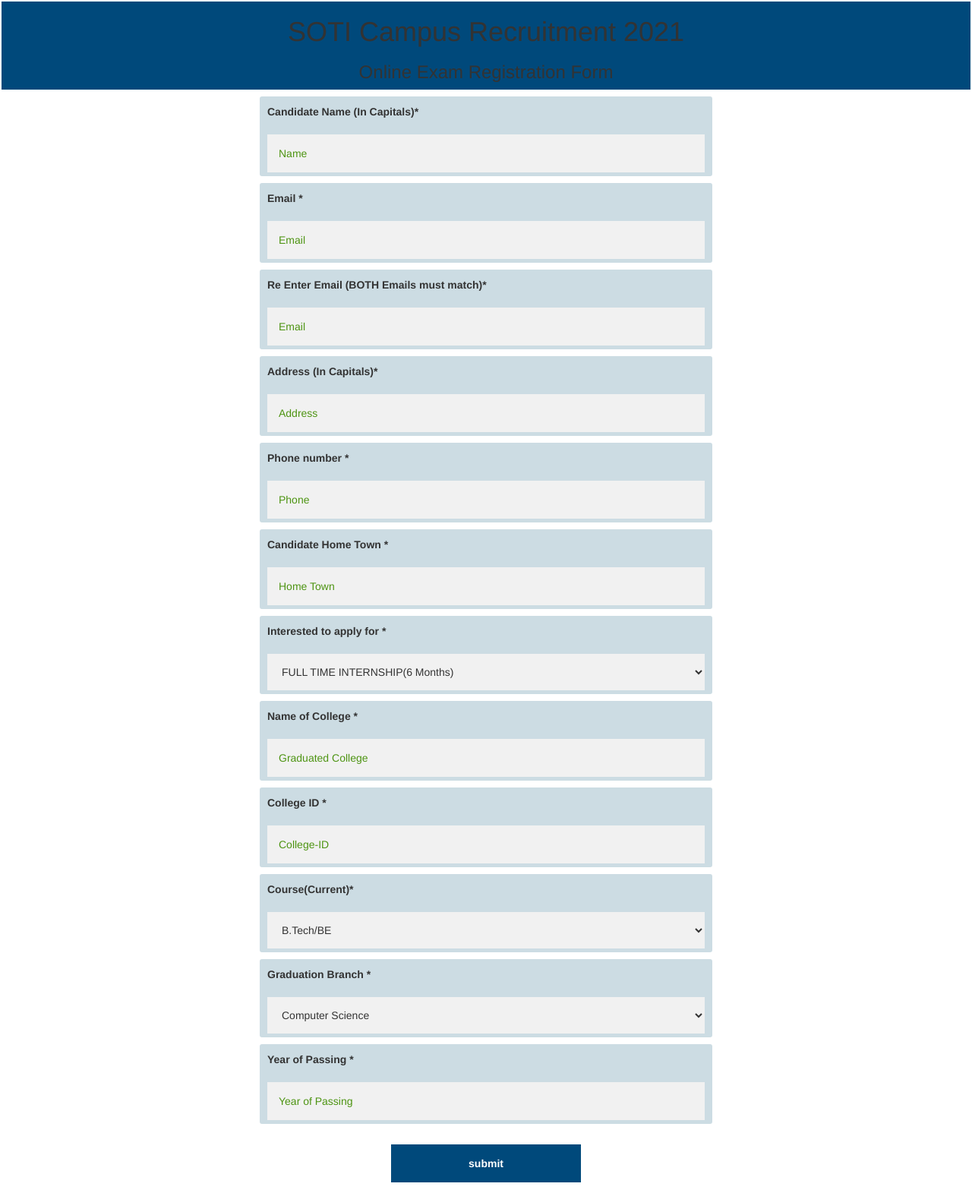
After one commit to naveenmm/datacheck, a PHP site: page /register.php in a window 1280 px wide. The commit adds this page. Shown: the whole page at 76% size. Run offline with PHP 8.4, Linux system fonts and the light colour scheme.

Commit message:
Changes made for new data. Added registration page

```diff
--- a/edit.js
+++ b/edit.js
@@ -17,8 +17,8 @@ function post_edited() {
     form.action = 'update.php';
     var mail = document.createElement('input');
     var phone = document.createElement('input');
-    var graduation_college = document.createElement('input');
-    var post_graduation_college = document.createElement('input');
+    var college = document.createElement('input');
+
     var name = document.createElement('input');
     var collegeid = document.createElement('input');
     name.type = 'hidden';
@@ -33,44 +33,18 @@ function post_edited() {
     phone.type = 'hidden';
     phone.name = 'phone';
     phone.value = document.getElementById('phone').value;
-    graduation_college.type = 'hidden';
-    graduation_college.name = 'graduationCollege';
-    if (document.getElementById('graduationCollege')) {
-        graduation_college.value = document.getElementById('graduationCollege').value;
+    college.type = 'hidden';
+    college.name = 'college';
+    college.value = document.getElementById('college').value;
+    /*if (document.getElementById('college')) {
+        college.value = document.getElementById('college').value;
     }
     else {
-        graduation_college.value = "";
-    }
-
-    post_graduation_college.type = 'hidden';
-    post_graduation_college.name = 'post_graduationCollege';
-    post_graduation_college.value = document.getElementById('post_graduationCollege').value;
-
+        college.value = "";
+    }*/
     form.appendChild(mail);
     form.appendChild(phone)
-    form.appendChild(graduation_college)
-    form.appendChild(post_graduation_college)
+    form.appendChild(college)
     document.body.appendChild(form);
     form.submit();
 }
-
-function display_details() {
-    //document.getElementById('details_confirm').innerHTML="email:"+document.getElementById('email').value;
-    if (!document.getElementById('graduationCollege')) {
-        var grad = "nil";
-    }
-    else {
-        var grad = document.getElementById('graduationCollege').value;
-    }
-    if (!document.getElementById('post_graduationCollege')) {
-        var postgrad = "nil";
-    }
-    else {
-        var postgrad = document.getElementById('post_graduationCollege').value;
-    }
-    var details = "Name:" + document.getElementById('name').value + "\nCollegeid:" + document.getElementById('collegeid').value + "\nEmail:" + document.getElementById('email').value + "\nPhone:" + document.getElementById('phone').value + "\nGraduation College:" + grad + "\nPOST-Graduation College:" + postgrad;
-    document.createTextNode(details);
-    //document.getElementById('details_confirm').appendChild(document.createTextNode("Name:"+document.getElementById('name').value));
-    //document.getElementById('details_confirm').appendChild(document.createTextNode("\nCollegeid:"+document.getElementById('collegeid').value));
-    //document.getElementById('details_confirm').innerHTML(details);
-}
--- /dev/null
+++ b/register.php
@@ -0,0 +1,122 @@
+<?php include_once "db.php"; ?>
+<html lang="en">
+<head>
+    <meta charset="UTF-8">
+    <meta name="viewport" content="width=device-width, initial-scale=1.0">
+    <title>Register</title>
+    <link rel="stylesheet" type="text/css" href="register.css">
+    <script src="https://ajax.googleapis.com/ajax/libs/jquery/3.5.1/jquery.min.js"></script>
+    <script src="https://maxcdn.bootstrapcdn.com/bootstrap/3.4.1/js/bootstrap.min.js"></script>
+    <link rel="stylesheet" href="https://maxcdn.bootstrapcdn.com/bootstrap/3.4.1/css/bootstrap.min.css">
+    <script src="edit.js"></script>
+</head>
+
+<body>
+    <center>
+        <div class="headings">
+            <h1>SOTI Campus Recruitment 2021</h1>
+            <h3>Online Exam Registration Form</h3>
+        </div>
+        <form action="" method="post">
+            <div>
+                <label>Candidate Name (In Capitals)*</label><br><br>
+                <input type="text" id="name" name="name" required placeholder="Name" value="<?php if(isset($_POST['name'])){echo $_POST['name'];} ?>">
+            </div>
+            <div>
+                <label>Email *</label><br><br>
+                <input type="email" id="email" name="email" required placeholder="Email" value="<?php if(isset($_POST['email'])){ echo $_POST['email']; }?>">
+            </div>
+            <div>
+                <label>Re Enter Email (BOTH Emails must match)*</label><br><br>
+                <input type="text" id="mail" name="mail" required placeholder="Email" value="<?php if(isset($_POST['mail'])){ echo $_POST['mail']; }?>">
+            </div>
+            <div>
+                <label>Address (In Capitals)*</label><br><br>
+                <input type="text" id="address" name="address" required placeholder="Address" maxlength="358" value="<?php if(isset($_POST['address'])){ echo $_POST['address'];} ?>">
+            </div>
+            <div>
+                <label>Phone number *</label><br><br>
+                <input type="text" id="phone" minlength="10" maxlength="10" name="phone" required placeholder="Phone" value="<?php if(isset($_POST['phone'])){ echo $_POST['phone']; }?>">
+            </div>
+            <div>
+                <label>Candidate Home Town *</label><br><br>
+                <input type="text" id="hometown" name="hometown" required placeholder="Home Town" value="<?php if(isset($_POST['hometown'])){ echo $_POST['hometown'];} ?>">
+            </div>
+            <div>
+                <label>Interested to apply for *</label><br><br>
+                <select name="apply" id="apply" required value="<?php if(isset($_POST['apply'])){ echo $_POST['apply'];}?>">
+                    <option value="INTERNSHIP">FULL TIME INTERNSHIP(6 Months)</option>
+                    <option value="FULL TIME DEVELOPER">FULL TIME DEVELOPER</option>
+                </select>
+            </div>
+            <div>
+                <label>Name of College *</label><br><br>
+                <input type="text" id="college_name" name="college_name" required placeholder="Graduated College" value="<?php if(isset($_POST['college_name'])){ echo $_POST['college_name']; }?>">
+            </div>
+            <div>
+                <label>College ID *</label><br><br>
+                <input type="text" id="collegeid" name="collegeid" required placeholder="College-ID" value="<?php if(isset($_POST['collegeid'])){ echo $_POST['collegeid']; }?>">
+            </div>
+            <!--Graduation Details-->
+            <div>
+                <label>Course(Current)*</label><br><br>
+                <select name="course" id="course" required value="<?php if(isset($_POST['course'])){ echo $_POST['course']; }?>">
+                    <option value="B.Tech/BE">B.Tech/BE</option>
+                    <option value="BCA">BCA</option>
+                    <option value="BSc">BSc</option>
+                    <option value="M.Tech">M.Tech</option>
+                    <option value="MCA">MCA</option>
+                    <option value="MSc">MSc</option>
+                    <option value="Others">others</option>
+                </select>
+            </div>
+            <div>
+                <label>Graduation Branch *</label><br><br>
+                <select name="branch" id="branch" required value="<?php if(isset($_POST['branch'])){ echo $_POST['branch']; }?>">
+                    <option value="Computer Science">Computer Science</option>
+                    <option value="Electronics and Communication">Electronics and Communication</option>
+                    <option value="Information Science">Information Science</option>
+                    <option value="Information Technology">Information Technology</option>
+                    <option value="Others">others</option>
+                </select>
+            </div>
+            <div>
+                <label>Year of Passing *</label><br><br>
+                <input type="text" id="pass" name="pass" required placeholder="Year of Passing" maxlength="4" value="<?php if(isset($_POST['pass'])){ echo $_POST['pass']; }?>">
+            </div>
+            <!--<div>
+                <label>Name of the College - Post-Graduated *</label><br><br>
+                <input type="text" id="postgraduationCollege" name="postgraduationCollege" required
+                    placeholder="Post-Graduated College">
+            </div>-->
+            <!-- <div>
+                <label>Name of the College - Post-Graduated *</label><br><br>
+                    <select name="postgraduationCollege" id="postgraduationCollege" required>
+                    <?php
+                    /*$sql="SELECT name FROM college_list";
+                    $res=mysqli_query($conn,$sql);
+                    if($res)
+                    {
+                        while($row=mysqli_fetch_array($res)){
+                            echo "<option value='".$row[0]."'>".$row[0]."</option>";
+                        }
+                    }
+                    else
+                    {
+                        echo "Error: " . $sql . "<br>" . mysqli_error($conn);
+                    }*/
+
+                    ?>
+                </select>
+            </div> -->
+
+            <br><input type="submit" value="submit" name="submit">
+        </form>
+
+        <?php include "register_check.php";?>
+    </center>
+
+</body>
+
+
+</html>
--- /dev/null
+++ b/register_check.php
@@ -0,0 +1,55 @@
+<?php
+function checkIfExists($table,$conn){
+    $sql_getemail="SELECT email FROM `".$table."` WHERE email='".$_POST['email']."'";
+    if(mysqli_num_rows(mysqli_query($conn,$sql_getemail))>0){
+        return true;
+    }
+    else{
+        echo "checking false";
+        return false;
+    }
+}
+
+
+if(isset($_POST['submit'])){
+
+    if($_POST['email']==$_POST['mail'])
+    {
+        if($_POST['apply']=="internship")
+        {
+            $verify_table="verified_interns";
+            $table="internship_reg";
+        }
+        else{
+            $verify_table="verified_full_time";
+            $table="full_time_reg";
+        }
+        if(checkIfExists($table,$conn)==false){
+        $sql="INSERT INTO `".$table."`(`Full_Name`,`email`, `phone`, `collegeid`, `address`, `home_town`, `course`, `branch`, `college`, `year_of_passing`) VALUES ('".$_POST['name']."','".$_POST['email']."','".$_POST['phone']."','".$_POST['collegeid']."','".$_POST['address']."','".$_POST['hometown']."','".$_POST['course']."','".$_POST['branch']."','".$_POST['college_name']."','".$_POST['pass']."')";
+        $res=mysqli_query($conn,$sql);
+        if($res){
+            $sql_getid="SELECT id FROM `".$table."` WHERE email='".$_POST['email']."'";
+            $res_id=mysqli_fetch_assoc(mysqli_query($conn,$sql_getid));
+                echo $res_id['id'];
+
+            $sql_verify="INSERT INTO `".$verify_table."`(`id`) VALUES (".$res_id['id'].")";
+            $res=mysqli_query($conn,$sql);
+            $verify=mysqli_query($conn,$sql_verify);
+            if($verify){
+                sleep(3);
+                $_GET['sucess']='Data Updated and verified';
+            }
+        }
+        }
+        else{
+            echo "checking";
+        echo "<script>location.replace('validate.php?error=You have registered')</script>";
+        }
+
+        //echo $sql;
+    }
+    else{
+        echo "<script>alert('Emails Don't match')</script>";
+    }
+
+}
--- a/validate.php
+++ b/validate.php
@@ -1,13 +1,11 @@
 <?php include_once "db.php"; ?>
 <html lang="en">
-
 <head>
     <meta charset="UTF-8">
     <meta name="viewport" content="width=device-width, initial-scale=1.0">
     <title>SOTI Registration</title>
     <link rel="stylesheet" type="text/css" href="register.css">
 </head>
-
 <body>
     <center>
         <div class="headings">
@@ -46,10 +44,9 @@
                     <option value="full_time_reg">FULL TIME DEVELOPER(Fresher Hiring)</option>
                 </select>
             </div>
-
             <br><input type="submit" name="check" value="SUBMIT">
         </form><br>
-        <a href="index.php">Create New only if no data found</a>
+        <a href="register.php">Create New only if no data found</a>
     </center>
 </body>
 
```
Also changed, not shown: edit.php (+21 -45 lines).
